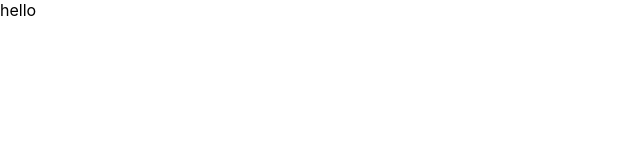
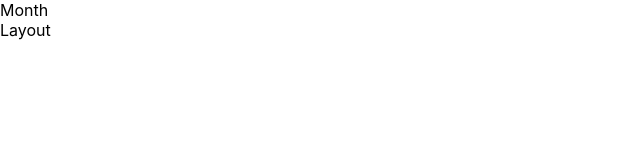
Before and after one commit to jiajianhui/React-learning, a React (Create React App) app in the folder 案例3-记账本/: page / in a window 1280 px wide. Shown: the top 160 px of the page, without its empty margins (0-640 px from the left). Built offline with nearby package versions, Linux system fonts and the light colour scheme.

Commit message:
案例3-记账本；整体路由设计

```diff
--- a/案例3-记账本/src/index.js
+++ b/案例3-记账本/src/index.js
@@ -1,9 +1,12 @@
 import React from 'react';
 import ReactDOM from 'react-dom/client';
 import './index.css';
-import App from './App';
+
+// 注入路由
+import {RouterProvider} from 'react-router-dom'
+import router from './router';
 
 const root = ReactDOM.createRoot(document.getElementById('root'));
 root.render(
-    <App />
+    <RouterProvider router={router}></RouterProvider>
 );
--- /dev/null
+++ b/案例3-记账本/src/pages/Layout/index.js
@@ -0,0 +1,15 @@
+import {Outlet} from 'react-router-dom'
+
+const Layout = () => {
+    return(
+        <div>
+
+            {/* 二级路由 */}
+            <Outlet />
+
+            Layout
+        </div>
+    )
+}
+
+export default Layout
--- /dev/null
+++ b/案例3-记账本/src/pages/Month/index.js
@@ -0,0 +1,5 @@
+const Month = () => {
+  return <div>Month</div>;
+};
+
+export default Month;
--- /dev/null
+++ b/案例3-记账本/src/pages/New/index.js
@@ -0,0 +1,5 @@
+const New = () => {
+  return <div>New</div>;
+};
+
+export default New;
--- /dev/null
+++ b/案例3-记账本/src/pages/Year/index.js
@@ -0,0 +1,5 @@
+const Year = () => {
+  return <div>Year</div>;
+};
+
+export default Year;
--- /dev/null
+++ b/案例3-记账本/src/router/index.js
@@ -0,0 +1,30 @@
+import {createBrowserRouter} from 'react-router-dom'
+
+import Layout from '../pages/Layout'
+import New from '../pages/New';
+import Month from '../pages/Month';
+import Year from '../pages/Year';
+
+const router = createBrowserRouter([
+  {
+    path: "/",
+    element: <Layout />,
+
+    children: [
+      {
+        index: true,
+        element: <Month />,
+      },
+      {
+        path: "/year",
+        element: <Year />,
+      },
+    ],
+  },
+  {
+    path: "/new",
+    element: <New />,
+  },
+]);
+
+export default router
```
